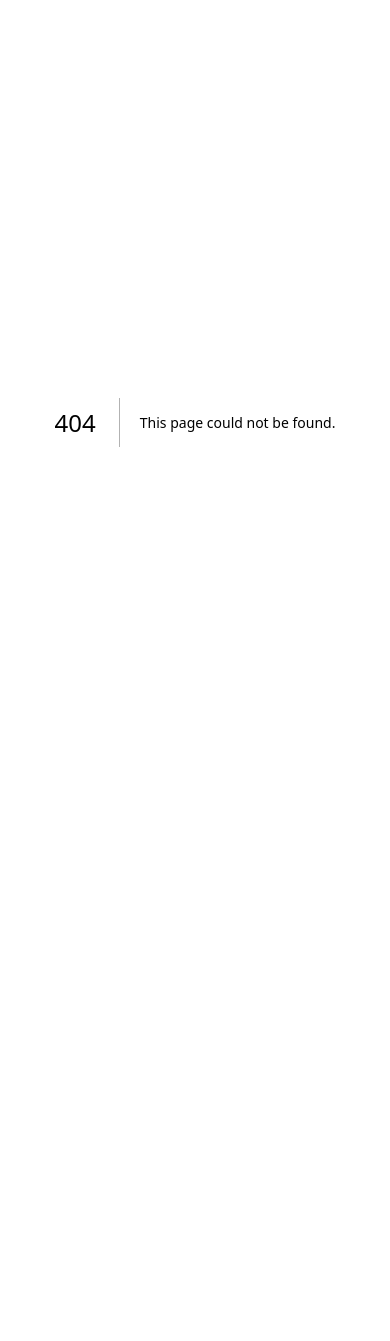
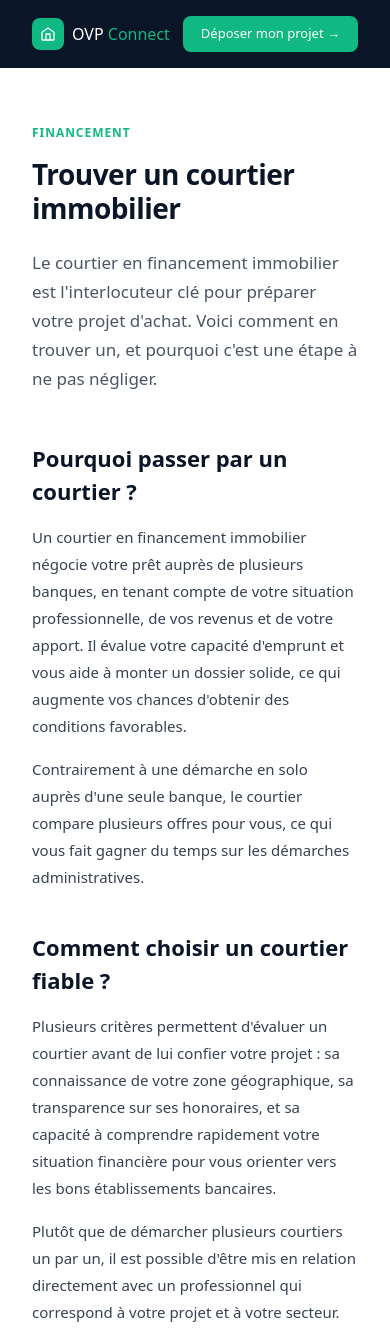
Before and after one commit to Jeremy4418/ovp-connect, a Next.js app: page /trouver-courtier-immobilier in a window 390 px wide. Before the commit this address had no page. Shown: the top 1341 px of the page. Before the commit the page ends 844 px from the top, so only its background shows below. Built offline with nearby package versions, Linux system fonts and the light colour scheme.

Commit message:
feat(seo): nouvelle page /trouver-courtier-immobilier

```diff
--- /dev/null
+++ b/app/trouver-courtier-immobilier/page.tsx
@@ -0,0 +1,74 @@
+import Link from "next/link";
+import type { Metadata } from "next";
+
+export const metadata: Metadata = {
+  title: "Trouver un courtier immobilier",
+  description: "Comment trouver un courtier en financement immobilier fiable. OVP Connect vous met gratuitement en relation avec un courtier qui analyse votre projet.",
+  alternates: {
+    canonical: "https://ovppro.fr/trouver-courtier-immobilier",
+  },
+};
+
+export default function TrouverCourtier() {
+  return (
+    <div style={{ fontFamily: "system-ui, sans-serif", background: "#fff", minHeight: "100vh" }}>
+      <nav style={{ background: "#0a1628", padding: "1rem 2rem", display: "flex", alignItems: "center", justifyContent: "space-between" }}>
+        <Link href="/" style={{ display: "flex", alignItems: "center", gap: "8px", textDecoration: "none" }}>
+          <div style={{ width: "32px", height: "32px", background: "#10b981", borderRadius: "8px", display: "flex", alignItems: "center", justifyContent: "center" }}>
+            <svg width="16" height="16" fill="none" stroke="white" strokeWidth="2" viewBox="0 0 24 24"><path d="M3 9.5L12 3l9 6.5V20a1 1 0 01-1 1H4a1 1 0 01-1-1V9.5z"/><path d="M9 21V12h6v9"/></svg>
+          </div>
+          <span style={{ fontSize: "16px", fontWeight: 500, color: "white" }}>OVP <span style={{ color: "#10b981" }}>Connect</span></span>
+        </Link>
+        <Link href="/formulaire" style={{ background: "#10b981", color: "white", padding: "0 18px", height: "36px", borderRadius: "8px", fontSize: "13px", fontWeight: 500, display: "inline-flex", alignItems: "center", textDecoration: "none" }}>
+          Déposer mon projet →
+        </Link>
+      </nav>
+
+      <div style={{ maxWidth: "720px", margin: "0 auto", padding: "3.5rem 2rem" }}>
+        <div style={{ fontSize: "12px", color: "#10b981", fontWeight: 600, letterSpacing: "0.08em", textTransform: "uppercase", marginBottom: "1rem" }}>Financement</div>
+        <h1 style={{ fontSize: "clamp(28px, 4vw, 40px)", fontWeight: 600, color: "#0a1628", letterSpacing: "-0.5px", marginBottom: "1.5rem", lineHeight: 1.2 }}>
+          Trouver un courtier immobilier
+        </h1>
+        <p style={{ fontSize: "17px", color: "#4b5563", lineHeight: 1.7, marginBottom: "3rem" }}>
+          Le courtier en financement immobilier est l'interlocuteur clé pour préparer votre projet d'achat. Voici comment en trouver un, et pourquoi c'est une étape à ne pas négliger.
+        </p>
+
+        <section style={{ marginBottom: "2.5rem" }}>
+          <h2 style={{ fontSize: "22px", fontWeight: 600, color: "#0a1628", marginBottom: "1rem" }}>Pourquoi passer par un courtier ?</h2>
+          <p style={{ fontSize: "15px", color: "#374151", lineHeight: 1.8, marginBottom: "1rem" }}>
+            Un courtier en financement immobilier négocie votre prêt auprès de plusieurs banques, en tenant compte de votre situation professionnelle, de vos revenus et de votre apport. Il évalue votre capacité d'emprunt et vous aide à monter un dossier solide, ce qui augmente vos chances d'obtenir des conditions favorables.
+          </p>
+          <p style={{ fontSize: "15px", color: "#374151", lineHeight: 1.8 }}>
+            Contrairement à une démarche en solo auprès d'une seule banque, le courtier compare plusieurs offres pour vous, ce qui vous fait gagner du temps sur les démarches administratives.
+          </p>
+        </section>
+
+        <section style={{ marginBottom: "2.5rem" }}>
+          <h2 style={{ fontSize: "22px", fontWeight: 600, color: "#0a1628", marginBottom: "1rem" }}>Comment choisir un courtier fiable ?</h2>
+          <p style={{ fontSize: "15px", color: "#374151", lineHeight: 1.8, marginBottom: "1rem" }}>
+            Plusieurs critères permettent d'évaluer un courtier avant de lui confier votre projet : sa connaissance de votre zone géographique, sa transparence sur ses honoraires, et sa capacité à comprendre rapidement votre situation financière pour vous orienter vers les bons établissements bancaires.
+          </p>
+          <p style={{ fontSize: "15px", color: "#374151", lineHeight: 1.8 }}>
+            Plutôt que de démarcher plusieurs courtiers un par un, il est possible d'être mis en relation directement avec un professionnel qui correspond à votre projet et à votre secteur.
+          </p>
+        </section>
+
+        <section style={{ background: "#f0fdf4", border: "0.5px solid #bbf7d0", borderRadius: "16px", padding: "2rem", marginBottom: "2.5rem" }}>
+          <h2 style={{ fontSize: "20px", fontWeight: 600, color: "#0a1628", marginBottom: "1rem" }}>Comment OVP Connect vous met en relation</h2>
+          <p style={{ fontSize: "15px", color: "#374151", lineHeight: 1.8, marginBottom: "1rem" }}>
+            En déposant votre projet immobilier sur OVP Connect, vous êtes mis en relation gratuitement avec un courtier en financement de votre secteur. Le même formulaire permet aussi d'être connecté à un agent immobilier, pour coordonner votre recherche de bien et votre financement dès le départ.
+          </p>
+          <Link href="/formulaire" style={{ display: "inline-flex", alignItems: "center", gap: "6px", background: "#10b981", color: "white", padding: "0 24px", height: "44px", borderRadius: "10px", fontSize: "14px", fontWeight: 600, textDecoration: "none" }}>
+            Déposer mon projet gratuitement →
+          </Link>
+        </section>
+
+        <div style={{ borderTop: "0.5px solid #e5e7eb", paddingTop: "1.5rem", display: "flex", gap: "1.5rem", flexWrap: "wrap" }}>
+          <Link href="/trouver-agent-immobilier" style={{ fontSize: "13px", color: "#10b981", textDecoration: "none" }}>Trouver un agent immobilier</Link>
+          <Link href="/financement-immobilier" style={{ fontSize: "13px", color: "#10b981", textDecoration: "none" }}>Le financement immobilier</Link>
+          <Link href="/" style={{ fontSize: "13px", color: "#6b7280", textDecoration: "none" }}>← Retour à l'accueil</Link>
+        </div>
+      </div>
+    </div>
+  );
+}
```
